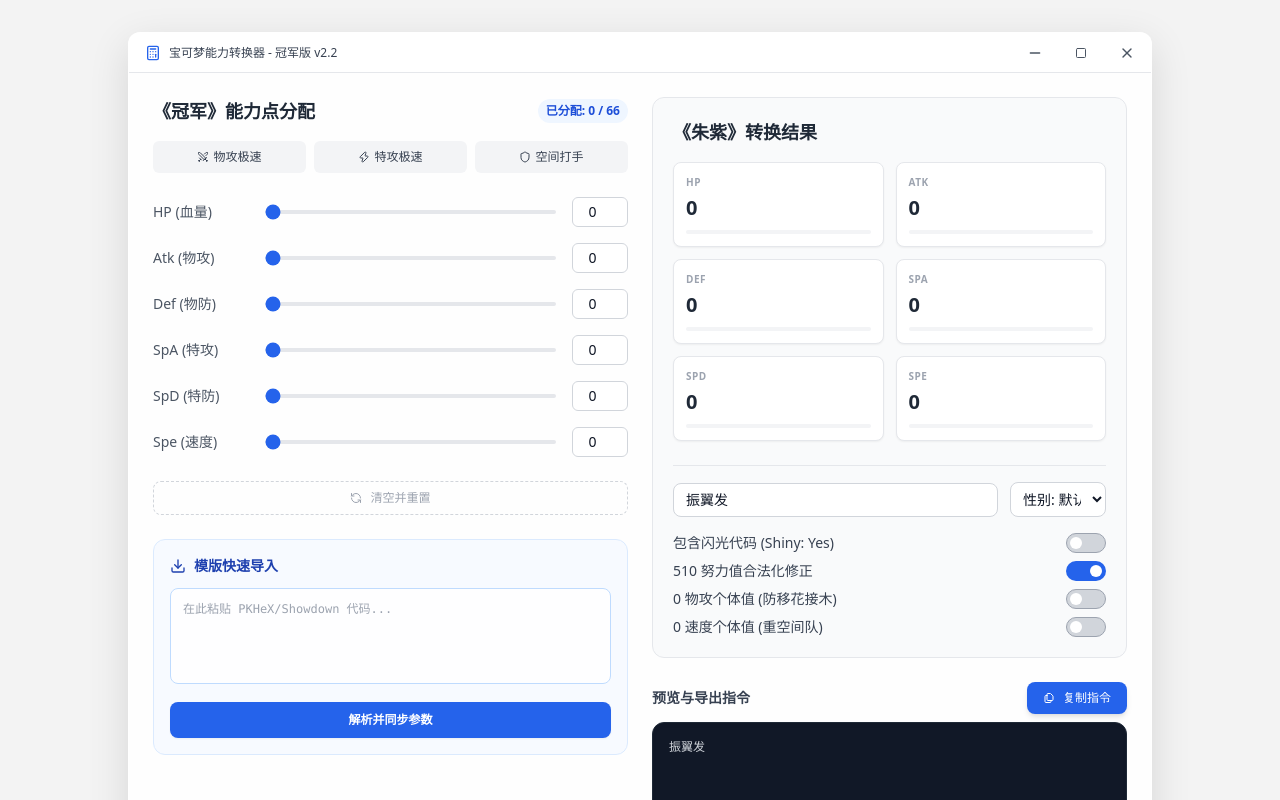
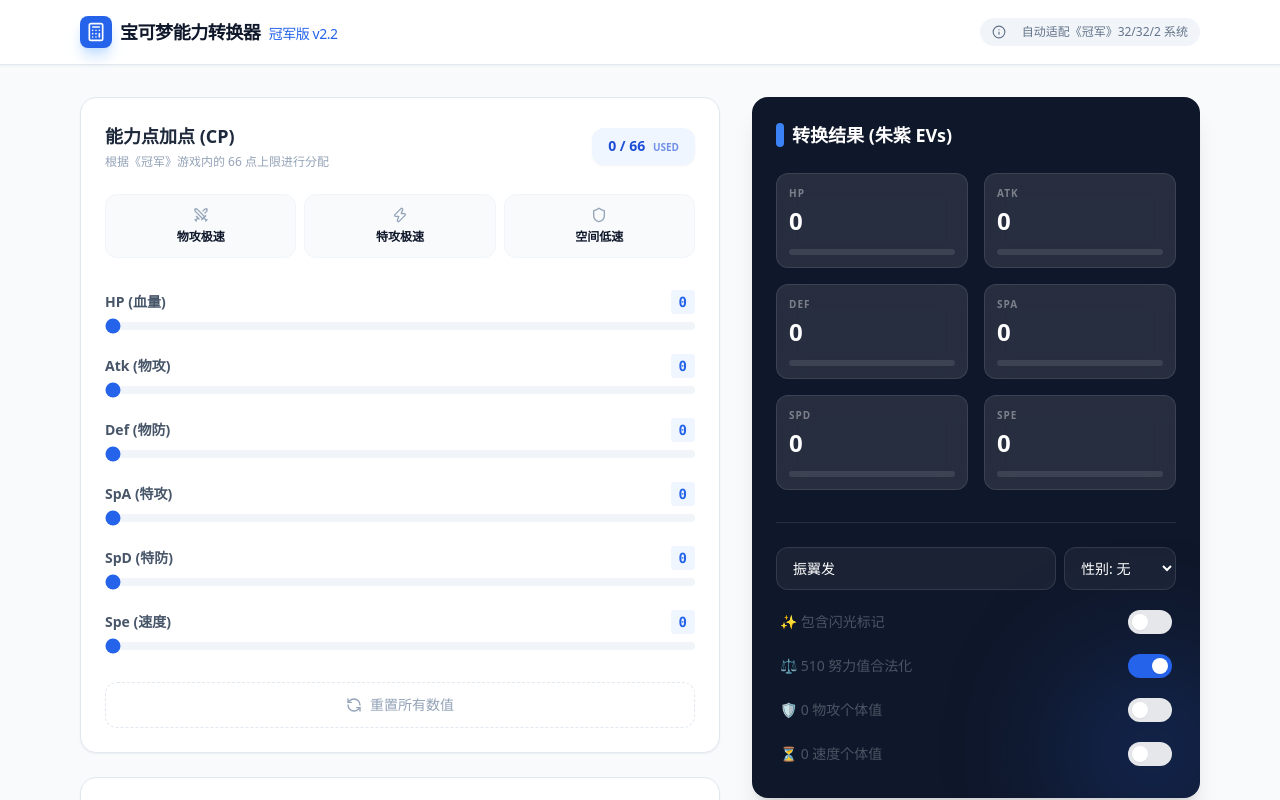
Before and after one commit to JustAllKids/pokemon-ev-calc, a React (Vite) app: page / in a window 1280 px wide. Shown: the top 800 px of the page. Built offline with nearby package versions, Linux system fonts and the light colour scheme.

Commit message:
全面升级为现代响应式Web界面

```diff
--- a/src/App.jsx
+++ b/src/App.jsx
@@ -1,7 +1,6 @@
 import React, { useState, useEffect } from 'react';
-import { Minus, Square, X, Calculator, RefreshCcw, Swords, Shield, Zap, Download, Copy, Check } from 'lucide-react';
+import { Calculator, RefreshCcw, Swords, Shield, Zap, Download, Copy, Check, Info } from 'lucide-react';
 
-// 能力值名称映射
 const statNames = {
   hp: 'HP (血量)',
   atk: 'Atk (物攻)',
@@ -14,26 +13,24 @@
 const shortStatNames = { hp: 'HP', atk: 'Atk', def: 'Def', spa: 'SpA', spd: 'SpD', spe: 'Spe' };
 
 /**
- * Windows 11 风格的开关组件
+ * 现代风格的开关组件
  */
-const WinToggle = ({ checked, onChange, label }) => (
-  <label className="flex items-center justify-between cursor-pointer group">
-    <span className="text-sm text-gray-700 mr-4">{label}</span>
+const ModernToggle = ({ checked, onChange, label }) => (
+  <label className="flex items-center justify-between cursor-pointer group py-2">
+    <span className="text-sm text-gray-600 font-medium">{label}</span>
     <div className="relative">
       <input type="checkbox" className="sr-only" checked={checked} onChange={onChange} />
-      <div className={`block w-10 h-5 rounded-full transition-colors ${checked ? 'bg-blue-600' : 'bg-gray-300 border border-gray-400'}`}></div>
-      <div className={`absolute left-1 top-1 bg-white w-3 h-3 rounded-full transition-transform ${checked ? 'translate-x-5' : ''}`}></div>
+      <div className={`block w-11 h-6 rounded-full transition-colors ${checked ? 'bg-blue-600' : 'bg-gray-200'}`}></div>
+      <div className={`absolute left-1 top-1 bg-white w-4 h-4 rounded-full transition-transform ${checked ? 'translate-x-5' : ''} shadow-sm`}></div>
     </div>
   </label>
 );
 
 export default function App() {
-  // --- 基础状态 ---
   const [pokemonName, setPokemonName] = useState('振翼发');
   const [cps, setCps] = useState({ hp: 0, atk: 0, def: 0, spa: 0, spd: 0, spe: 0 });
   const [evs, setEvs] = useState({ hp: 0, atk: 0, def: 0, spa: 0, spd: 0, spe: 0 });
 
-  // --- 配置项 ---
   const [isShiny, setIsShiny] = useState(false);
   const [enforceLegal, setEnforceLegal] = useState(true);
   const [zeroAtk, setZeroAtk] = useState(false);
@@ -43,24 +40,18 @@
   const [rawTemplate, setRawTemplate] = useState('');
   const [gender, setGender] = useState('');
 
-  // 计算已分配的总能力点 (上限 66)
   const totalCp = Object.values(cps).reduce((a, b) => a + b, 0);
 
-  /**
-   * 核心算法：将“冠军”加点转换为“朱紫”努力值
-   */
   useEffect(() => {
     let raw = {};
     let totalEvs = 0;
     Object.keys(cps).forEach(k => {
       let cp = cps[k];
-      // 转换公式：1点=4EV，之后每点+8EV。32点=252EV。
       let ev = cp === 0 ? 0 : (cp >= 32 ? 252 : cp * 8 - 4);
       raw[k] = ev;
       totalEvs += ev;
     });
 
-    // 自动平衡以符合 510 努力值上限
     if (enforceLegal && totalEvs > 510) {
       let current = { ...raw };
       while (Object.values(current).reduce((a, b) => a + b, 0) > 510) {
@@ -103,8 +94,6 @@
     if (!importText.trim()) return;
     setRawTemplate(importText);
     let newCps = { hp: 0, atk: 0, def: 0, spa: 0, spd: 0, spe: 0 };
-
-    // 提取名字与性别
     const nameMatch = importText.match(/^([^@\n]+)/);
     if (nameMatch) {
       let namePart = nameMatch[1].trim();
@@ -117,8 +106,6 @@
       }
       setPokemonName(namePart);
     }
-
-    // 提取努力值
     const evMatch = importText.match(/EVs:\s*(.+?)(?:\n|$)/i);
     if (evMatch) {
       const evString = evMatch[1];
@@ -140,28 +127,20 @@
     setCps(newCps);
   };
 
-  /**
-   * 生成符合 PKHeX/Showdown 格式的代码
-   */
   const generateCode = () => {
     let evStrings = [];
     Object.keys(evs).forEach(k => {
       if (evs[k] > 0) evStrings.push(`${evs[k]} ${shortStatNames[k]}`);
     });
     const evLine = evStrings.length > 0 ? `EVs: ${evStrings.join(' / ')}` : '';
-
     let ivStrings = [];
     if (zeroAtk) ivStrings.push('0 Atk');
     if (zeroSpe) ivStrings.push('0 Spe');
     const ivLine = ivStrings.length > 0 ? `IVs: ${ivStrings.join(' / ')}` : '';
-
     let nameWithGender = pokemonName || 'Pokemon';
     if (gender) nameWithGender += ` (${gender})`;
 
-    // 构建结果
     let resultLines = [];
-
-    // 1. 第一行处理 (保留道具)
     let firstLine = nameWithGender;
     if (rawTemplate) {
       const originalFirstLine = rawTemplate.split('\n')[0];
@@ -171,26 +150,16 @@
       }
     }
     resultLines.push(firstLine);
-
-    // 2. 闪光状态
     if (isShiny) resultLines.push('Shiny: Yes');
-
-    // 3. 处理模版中的招式/特性/性格 (过滤掉冲突项)
     if (rawTemplate) {
       const otherLines = rawTemplate.split('\n').slice(1).filter(l => {
         const lower = l.toLowerCase().trim();
-        return l.trim() !== '' &&
-               !lower.startsWith('evs:') &&
-               !lower.startsWith('ivs:') &&
-               !lower.startsWith('shiny:');
+        return l.trim() !== '' && !lower.startsWith('evs:') && !lower.startsWith('ivs:') && !lower.startsWith('shiny:');
       });
       resultLines.push(...otherLines);
     }
-
-    // 4. 追加新的努力值与个体值
     if (evLine) resultLines.push(evLine);
     if (ivLine) resultLines.push(ivLine);
-
     return resultLines.join('\n').trim();
   };
 
@@ -216,129 +185,192 @@
         document.execCommand("copy");
         setCopySuccess(true);
         setTimeout(() => setCopySuccess(false), 2000);
-      } catch (e) {
-        console.error('Copy failed');
-      }
+      } catch (e) { console.error('Copy failed'); }
       document.body.removeChild(textArea);
     }
   };
 
   return (
-    <div className="min-h-screen bg-[#f3f3f3] flex items-center justify-center p-4 sm:p-8 font-sans text-gray-900">
-      <div className="bg-white/90 backdrop-blur-xl rounded-xl shadow-[0_12px_40px_rgb(0,0,0,0.12)] border border-white/60 w-full max-w-5xl overflow-hidden flex flex-col h-[85vh] md:h-auto">
-
-        {/* Title Bar */}
-        <div className="h-10 bg-white/50 border-b border-gray-200 flex items-center justify-between select-none shrink-0">
-          <div className="flex items-center pl-4 text-xs text-gray-700 font-medium">
-            <Calculator className="w-4 h-4 mr-2 text-blue-600" />
-            宝可梦能力转换器 - 冠军版 v2.2
+    <div className="min-h-screen bg-slate-50 font-sans text-slate-900 pb-12">
+      {/* 现代导航栏 */}
+      <nav className="bg-white border-b border-slate-200 sticky top-0 z-10 shadow-sm">
+        <div className="max-w-6xl mx-auto px-4 h-16 flex items-center justify-between">
+          <div className="flex items-center gap-2">
+            <div className="bg-blue-600 p-1.5 rounded-lg shadow-blue-200 shadow-lg">
+              <Calculator className="w-5 h-5 text-white" />
+            </div>
+            <h1 className="font-bold text-lg tracking-tight">宝可梦能力转换器 <span className="text-blue-600 text-sm ml-1 font-medium">冠军版 v2.2</span></h1>
           </div>
-          <div className="flex h-full">
-            <button className="px-4 hover:bg-gray-200 transition-colors flex items-center justify-center"><Minus className="w-4 h-4 text-gray-600" /></button>
-            <button className="px-4 hover:bg-gray-200 transition-colors flex items-center justify-center"><Square className="w-3 h-3 text-gray-600" /></button>
-            <button className="px-4 hover:bg-red-500 hover:text-white transition-colors flex items-center justify-center"><X className="w-4 h-4 text-gray-600" /></button>
+          <div className="hidden md:flex items-center gap-4 text-xs font-medium text-slate-500 bg-slate-100 px-3 py-1.5 rounded-full">
+            <Info className="w-3.5 h-3.5" /> 自动适配《冠军》32/32/2 系统
           </div>
         </div>
+      </nav>
 
-        <div className="flex flex-col md:flex-row p-6 gap-6 overflow-y-auto">
-          {/* Left Column */}
-          <div className="flex-1 flex flex-col space-y-6">
-            <div>
-              <div className="flex items-center justify-between mb-4">
-                <h2 className="text-lg font-bold text-gray-800">《冠军》能力点分配</h2>
-                <div className={`text-xs font-bold px-2 py-1 rounded-full ${totalCp === 66 ? 'bg-orange-100 text-orange-700' : 'bg-blue-50 text-blue-700'}`}>
-                  已分配: {totalCp} / 66
+      <main className="max-w-6xl mx-auto px-4 mt-8">
+        <div className="grid grid-cols-1 lg:grid-cols-12 gap-8">
+
+          {/* 左侧主要控制区 */}
+          <div className="lg:col-span-7 space-y-6">
+
+            {/* 能力点分配卡片 */}
+            <section className="bg-white rounded-2xl shadow-sm border border-slate-200 p-6">
+              <div className="flex items-center justify-between mb-6">
+                <div>
+                  <h2 className="text-lg font-bold text-slate-800">能力点加点 (CP)</h2>
+                  <p className="text-xs text-slate-400 mt-1">根据《冠军》游戏内的 66 点上限进行分配</p>
+                </div>
+                <div className={`px-4 py-2 rounded-xl text-sm font-bold shadow-sm transition-all ${totalCp === 66 ? 'bg-amber-100 text-amber-700 ring-1 ring-amber-200' : 'bg-blue-50 text-blue-700'}`}>
+                  {totalCp} / 66 <span className="text-[10px] ml-1 uppercase opacity-60">Used</span>
                 </div>
               </div>
 
-              <div className="flex gap-2 mb-6">
-                <button onClick={() => applyPreset('physical')} className="flex-1 bg-gray-100 hover:bg-gray-200 text-gray-700 text-xs py-2 rounded-md transition-colors flex justify-center items-center">
-                  <Swords className="w-3 h-3 mr-1"/> 物攻极速
+              {/* 快速预设按钮组 */}
+              <div className="grid grid-cols-3 gap-2 mb-8">
+                <button onClick={() => applyPreset('physical')} className="flex flex-col items-center gap-1.5 py-3 rounded-xl border border-slate-100 bg-slate-50 hover:bg-slate-100 transition-all active:scale-95 group">
+                  <Swords className="w-4 h-4 text-slate-400 group-hover:text-red-500 transition-colors" />
+                  <span className="text-xs font-semibold">物攻极速</span>
                 </button>
-                <button onClick={() => applyPreset('special')} className="flex-1 bg-gray-100 hover:bg-gray-200 text-gray-700 text-xs py-2 rounded-md transition-colors flex justify-center items-center">
-                  <Zap className="w-3 h-3 mr-1"/> 特攻极速
+                <button onClick={() => applyPreset('special')} className="flex flex-col items-center gap-1.5 py-3 rounded-xl border border-slate-100 bg-slate-50 hover:bg-slate-100 transition-all active:scale-95 group">
+                  <Zap className="w-4 h-4 text-slate-400 group-hover:text-amber-500 transition-colors" />
+                  <span className="text-xs font-semibold">特攻极速</span>
                 </button>
-                <button onClick={() => applyPreset('trickroom')} className="flex-1 bg-gray-100 hover:bg-gray-200 text-gray-700 text-xs py-2 rounded-md transition-colors flex justify-center items-center">
-                  <Shield className="w-3 h-3 mr-1"/> 空间打手
+                <button onClick={() => applyPreset('trickroom')} className="flex flex-col items-center gap-1.5 py-3 rounded-xl border border-slate-100 bg-slate-50 hover:bg-slate-100 transition-all active:scale-95 group">
+                  <Shield className="w-4 h-4 text-slate-400 group-hover:text-blue-500 transition-colors" />
+                  <span className="text-xs font-semibold">空间低速</span>
                 </button>
               </div>
 
-              <div className="space-y-4">
+              {/* 滑动条列表 */}
+              <div className="space-y-6">
                 {Object.keys(statNames).map((stat) => (
-                  <div key={stat} className="flex items-center gap-4">
-                    <div className="w-24 text-sm font-medium text-gray-600">{statNames[stat]}</div>
-                    <input type="range" min="0" max="32" value={cps[stat]} onChange={(e) => handleCpChange(stat, e.target.value)} className="flex-1 h-1 bg-gray-200 rounded-lg appearance-none cursor-pointer accent-blue-600" />
-                    <input type="number" min="0" max="32" value={cps[stat]} onChange={(e) => handleCpChange(stat, e.target.value)} className="w-14 text-center text-sm border border-gray-300 rounded-md py-1 bg-white focus:ring-2 focus:ring-blue-500 outline-none" />
-                  </div>
-                ))}
-              </div>
-
-              <button onClick={() => {setCps({hp:0, atk:0, def:0, spa:0, spd:0, spe:0}); setRawTemplate(''); setImportText('');}} className="mt-6 flex items-center justify-center w-full text-xs text-gray-400 hover:text-gray-600 transition-colors py-2 border border-dashed border-gray-300 rounded-lg">
-                <RefreshCcw className="w-3 h-3 mr-2" /> 清空并重置
-              </button>
-            </div>
-
-            <div className="p-4 bg-blue-50/50 border border-blue-100 rounded-xl">
-              <h3 className="text-sm font-bold text-blue-800 mb-3 flex items-center"><Download className="w-4 h-4 mr-2" /> 模版快速导入</h3>
-              <textarea value={importText} onChange={(e) => setImportText(e.target.value)} placeholder="在此粘贴 PKHeX/Showdown 代码..." className="w-full h-24 text-xs p-3 border border-blue-200 rounded-lg focus:ring-2 focus:ring-blue-500 outline-none bg-white/80 resize-none font-mono" />
-              <button onClick={handleImport} className="w-full mt-3 bg-blue-600 hover:bg-blue-700 text-white text-xs py-2.5 rounded-lg transition-all font-bold shadow-sm">解析并同步参数</button>
-            </div>
-          </div>
-
-          {/* Right Column */}
-          <div className="flex-1 flex flex-col space-y-6">
-            <div className="bg-gray-50 rounded-xl border border-gray-200 p-5">
-              <h2 className="text-lg font-bold text-gray-800 mb-4">《朱紫》转换结果</h2>
-              <div className="grid grid-cols-2 gap-3 mb-6">
-                {Object.keys(evs).map((stat) => (
-                  <div key={stat} className="bg-white border border-gray-200 p-3 rounded-lg shadow-sm">
-                    <div className="text-[10px] uppercase tracking-wider text-gray-400 font-bold mb-1">{shortStatNames[stat]}</div>
-                    <div className="text-xl font-black text-gray-800">{evs[stat]}</div>
-                    <div className="w-full bg-gray-100 h-1 mt-2 rounded-full overflow-hidden">
-                      <div className="bg-blue-500 h-full transition-all duration-500" style={{ width: `${(evs[stat] / 252) * 100}%` }}></div>
+                  <div key={stat} className="group">
+                    <div className="flex items-center justify-between mb-2">
+                      <label className="text-sm font-bold text-slate-600">{statNames[stat]}</label>
+                      <span className="text-sm font-mono font-bold text-blue-600 bg-blue-50 px-2 py-0.5 rounded">{cps[stat]}</span>
+                    </div>
+                    <div className="flex items-center gap-4">
+                      <input
+                        type="range" min="0" max="32" value={cps[stat]}
+                        onChange={(e) => handleCpChange(stat, e.target.value)}
+                        className="flex-1 h-2 bg-slate-100 rounded-lg appearance-none cursor-pointer accent-blue-600"
+                      />
                     </div>
                   </div>
                 ))}
               </div>
 
-              <div className="space-y-4 pt-4 border-t border-gray-200">
-                <div className="flex items-center gap-3">
-                  <input type="text" value={pokemonName} onChange={(e) => setPokemonName(e.target.value)} placeholder="宝可梦名" className="flex-1 border border-gray-300 rounded-lg py-1.5 px-3 text-sm focus:ring-2 focus:ring-blue-500 outline-none bg-white" />
-                  <select value={gender} onChange={(e) => setGender(e.target.value)} className="w-24 border border-gray-300 rounded-lg py-1.5 px-2 text-sm focus:ring-2 focus:ring-blue-500 outline-none bg-white cursor-pointer">
-                    <option value="">性别: 默认</option>
-                    <option value="M">雄性 (M)</option>
-                    <option value="F">雌性 (F)</option>
-                  </select>
+              <button
+                onClick={() => {setCps({hp:0, atk:0, def:0, spa:0, spd:0, spe:0}); setRawTemplate(''); setImportText('');}}
+                className="mt-8 flex items-center justify-center w-full gap-2 py-3 text-sm font-medium text-slate-400 hover:text-slate-600 hover:bg-slate-50 rounded-xl transition-all border border-dashed border-slate-200"
+              >
+                <RefreshCcw className="w-4 h-4" /> 重置所有数值
+              </button>
+            </section>
+
+            {/* 导入区 */}
+            <section className="bg-white rounded-2xl shadow-sm border border-slate-200 p-6">
+              <h3 className="text-sm font-bold text-slate-800 mb-4 flex items-center gap-2">
+                <Download className="w-4 h-4 text-blue-600" /> 从外部代码导入
+              </h3>
+              <textarea
+                value={importText}
+                onChange={(e) => setImportText(e.target.value)}
+                placeholder="在此粘贴 Showdown 或 PKHeX 导出的文本..."
+                className="w-full h-32 text-xs p-4 bg-slate-50 border border-slate-100 rounded-xl focus:ring-2 focus:ring-blue-500/20 focus:border-blue-500 outline-none resize-none font-mono leading-relaxed"
+              />
+              <button
+                onClick={handleImport}
+                className="w-full mt-4 bg-slate-900 hover:bg-black text-white text-sm py-3 rounded-xl transition-all font-bold shadow-lg shadow-slate-200"
+              >
+                解析并同步参数
+              </button>
+            </section>
+          </div>
+
+          {/* 右侧结果展示区 */}
+          <div className="lg:col-span-5 space-y-6">
+
+            {/* 转换结果卡片 */}
+            <section className="bg-slate-900 rounded-2xl shadow-xl p-6 text-white overflow-hidden relative">
+              <div className="relative z-10">
+                <h2 className="text-lg font-bold mb-6 flex items-center gap-2">
+                  <span className="w-2 h-6 bg-blue-500 rounded-full"></span>
+                  转换结果 (朱紫 EVs)
+                </h2>
+
+                <div className="grid grid-cols-2 gap-4 mb-8">
+                  {Object.keys(evs).map((stat) => (
+                    <div key={stat} className="bg-white/10 backdrop-blur-md rounded-xl p-3 border border-white/10">
+                      <div className="text-[10px] uppercase font-bold text-white/40 tracking-widest">{shortStatNames[stat]}</div>
+                      <div className="text-2xl font-black mt-1 tracking-tight">{evs[stat]}</div>
+                      <div className="w-full bg-white/10 h-1.5 mt-3 rounded-full overflow-hidden">
+                        <div className="bg-blue-400 h-full transition-all duration-700 ease-out shadow-[0_0_8px_rgba(96,165,250,0.5)]" style={{ width: `${(evs[stat] / 252) * 100}%` }}></div>
+                      </div>
+                    </div>
+                  ))}
                 </div>
-                <div className="space-y-2">
-                  <WinToggle label="包含闪光代码 (Shiny: Yes)" checked={isShiny} onChange={() => setIsShiny(!isShiny)} />
-                  <WinToggle label="510 努力值合法化修正" checked={enforceLegal} onChange={() => setEnforceLegal(!enforceLegal)} />
-                  <WinToggle label="0 物攻个体值 (防移花接木)" checked={zeroAtk} onChange={() => setZeroAtk(!zeroAtk)} />
-                  <WinToggle label="0 速度个体值 (重空间队)" checked={zeroSpe} onChange={() => setZeroSpe(!zeroSpe)} />
+
+                <div className="space-y-4 pt-6 border-t border-white/10">
+                  <div className="flex flex-col gap-3">
+                    <div className="flex gap-2">
+                      <input
+                        type="text" value={pokemonName} onChange={(e) => setPokemonName(e.target.value)}
+                        placeholder="宝可梦名"
+                        className="flex-1 bg-white/5 border border-white/10 rounded-xl py-2.5 px-4 text-sm focus:bg-white/10 outline-none transition-all"
+                      />
+                      <select
+                        value={gender} onChange={(e) => setGender(e.target.value)}
+                        className="w-28 bg-white/5 border border-white/10 rounded-xl py-2.5 px-3 text-sm focus:bg-white/10 outline-none cursor-pointer"
+                      >
+                        <option value="" className="text-slate-900">性别: 无</option>
+                        <option value="M" className="text-slate-900">雄性 (M)</option>
+                        <option value="F" className="text-slate-900">雌性 (F)</option>
+                      </select>
+                    </div>
+                    <div className="grid grid-cols-1 gap-1 px-1">
+                      <ModernToggle label="✨ 包含闪光标记" checked={isShiny} onChange={() => setIsShiny(!isShiny)} />
+                      <ModernToggle label="⚖️ 510 努力值合法化" checked={enforceLegal} onChange={() => setEnforceLegal(!enforceLegal)} />
+                      <ModernToggle label="🛡️ 0 物攻个体值" checked={zeroAtk} onChange={() => setZeroAtk(!zeroAtk)} />
+                      <ModernToggle label="⏳ 0 速度个体值" checked={zeroSpe} onChange={() => setZeroSpe(!zeroSpe)} />
+                    </div>
+                  </div>
                 </div>
               </div>
-            </div>
+              {/* 背景装饰 */}
+              <div className="absolute -bottom-12 -right-12 w-48 h-48 bg-blue-600/20 blur-[60px] rounded-full"></div>
+            </section>
 
-            <div className="flex flex-col grow">
-              <div className="flex items-center justify-between mb-2">
-                <span className="text-sm font-bold text-gray-700">预览与导出指令</span>
+            {/* 复制指令卡片 */}
+            <section className="bg-white rounded-2xl shadow-sm border border-slate-200 p-6 flex flex-col grow">
+              <div className="flex items-center justify-between mb-4">
+                <h3 className="text-sm font-bold text-slate-800 tracking-tight">预览与导出指令</h3>
                 <button
                   onClick={copyToClipboard}
-                  className="flex items-center text-xs bg-blue-600 hover:bg-blue-700 text-white px-4 py-2 rounded-lg transition-all shadow-md active:scale-95"
+                  className={`flex items-center gap-2 text-xs font-bold px-5 py-2.5 rounded-xl transition-all shadow-md active:scale-95 ${copySuccess ? 'bg-green-500 text-white shadow-green-200' : 'bg-blue-600 text-white shadow-blue-200 hover:bg-blue-700'}`}
                 >
                   {copySuccess ? (
-                    <svg className="w-3 h-3 mr-2" fill="none" stroke="currentColor" viewBox="0 0 24 24" xmlns="http://www.w3.org/2000/svg"><path strokeLinecap="round" strokeLinejoin="round" strokeWidth="3" d="M5 13l4 4L19 7"></path></svg>
+                    <svg className="w-3.5 h-3.5" fill="none" stroke="currentColor" viewBox="0 0 24 24"><path strokeLinecap="round" strokeLinejoin="round" strokeWidth="3" d="M5 13l4 4L19 7"></path></svg>
                   ) : (
-                    <svg className="w-3 h-3 mr-2" fill="none" stroke="currentColor" viewBox="0 0 24 24" xmlns="http://www.w3.org/2000/svg"><path strokeLinecap="round" strokeLinejoin="round" strokeWidth="2" d="M8 7v8a2 2 0 002 2h6M8 7V5a2 2 0 012-2h4.586a1 1 0 01.707.293l4.414 4.414a1 1 0 01.293.707V15a2 2 0 01-2 2h-2M8 7H6a2 2 0 00-2 2v10a2 2 0 002 2h8a2 2 0 002-2v-2"></path></svg>
+                    <svg className="w-3.5 h-3.5" fill="none" stroke="currentColor" viewBox="0 0 24 24"><path strokeLinecap="round" strokeLinejoin="round" strokeWidth="2.5" d="M8 7v8a2 2 0 002 2h6M8 7V5a2 2 0 012-2h4.586a1 1 0 01.707.293l4.414 4.414a1 1 0 01.293.707V15a2 2 0 01-2 2h-2M8 7H6a2 2 0 00-2 2v10a2 2 0 002 2h8a2 2 0 002-2v-2"></path></svg>
                   )}
-                  {copySuccess ? '复制成功' : '复制指令'}
+                  {copySuccess ? '已复制' : '复制 PKHeX 指令'}
                 </button>
               </div>
-              <textarea readOnly value={generateCode()} className="w-full h-32 bg-gray-900 text-gray-300 font-mono text-xs p-4 rounded-xl border border-gray-800 shadow-inner resize-none focus:outline-none" />
-            </div>
+              <textarea
+                readOnly
+                value={generateCode()}
+                className="w-full h-48 bg-slate-50 text-slate-600 font-mono text-[11px] p-5 rounded-xl border border-slate-100 shadow-inner resize-none focus:outline-none leading-relaxed"
+              />
+            </section>
+
           </div>
         </div>
-      </div>
+      </main>
+
+      <footer className="max-w-6xl mx-auto px-4 mt-12 text-center">
+        <p className="text-slate-400 text-xs font-medium">Built for Pokémon: Champions 2026. Happy Battling!</p>
+      </footer>
     </div>
   );
 }
```
